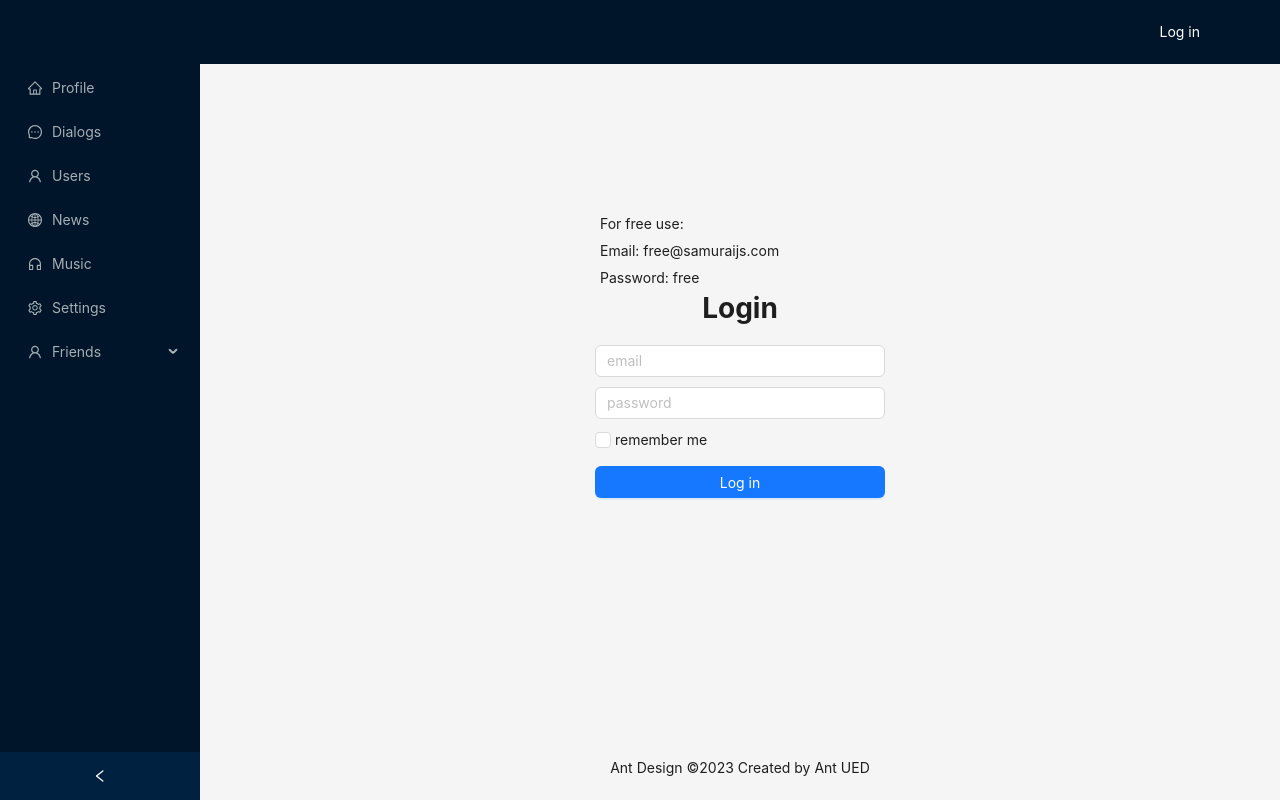
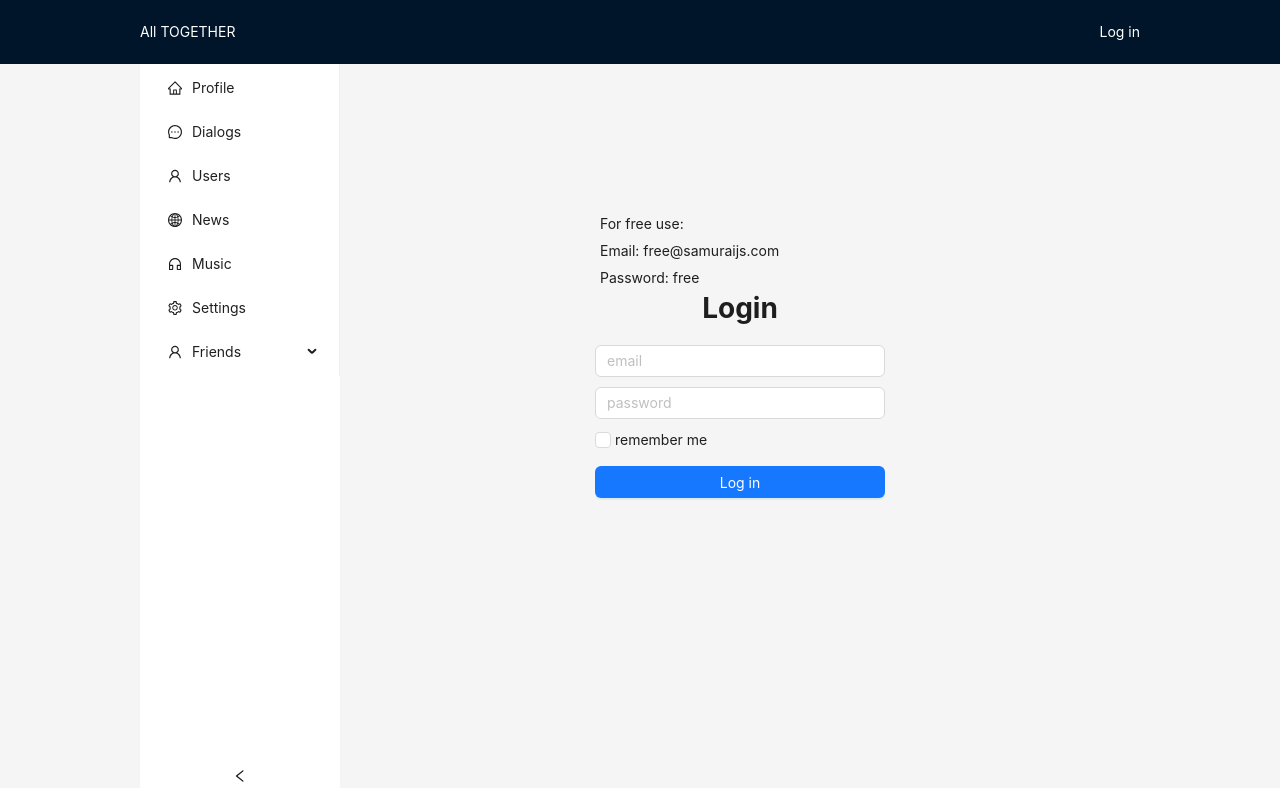
Before and after one commit to antonsadovskiy/samurai-way-main, a React (Create React App) app: page /#/login in a window 1280 px wide. Built offline with nearby package versions, Linux system fonts and the light colour scheme; no server answers.

Commit message:
change design

```diff
--- a/src/App.module.css
+++ /dev/null
@@ -1,6 +0,0 @@
-.layout {
-  min-height: 100vh;
-}
-.footer {
-  text-align: center;
-}
--- a/src/App.tsx
+++ b/src/App.tsx
@@ -1,10 +1,9 @@
 import React from "react";
-import s from "./App.module.css";
 import { connect } from "react-redux";
+import containerStyle from "./common/Container.module.css";
 import { initializeApp } from "./redux/app/appReducer";
 import { AppStateType } from "./redux/redux-store";
 import Layout from "antd/es/layout";
-import { Footer } from "antd/es/layout/layout";
 import Preloader from "./components/common/Preloader/Preloader";
 import HeaderContainer from "./components/Header/HeaderContainer";
 import Navbar from "./components/Navbar/Navbar";
@@ -31,17 +30,14 @@ class App extends React.Component<PropsType> {
 
   render() {
     return this.props.initialized ? (
-      <Layout className={s.layout}>
-        <Navbar
-          collapsed={this.state.collapsed}
-          onCollapseHandler={this.changeCollapse.bind(this)}
-        />
-        <Layout className="site-layout">
-          <HeaderContainer />
+      <Layout>
+        <HeaderContainer />
+        <Layout hasSider className={containerStyle.container}>
+          <Navbar
+            collapsed={this.state.collapsed}
+            onCollapseHandler={this.changeCollapse.bind(this)}
+          />
           <MainContent />
-          <Footer className={s.footer}>
-            Ant Design ©2023 Created by Ant UED
-          </Footer>
         </Layout>
       </Layout>
     ) : (
--- /dev/null
+++ b/src/common/Container.module.css
@@ -0,0 +1,5 @@
+.container {
+    max-width: 1000px;
+    width: 100%;
+    margin: 0 auto;
+}
--- a/src/components/Dialogs/Dialogs.tsx
+++ b/src/components/Dialogs/Dialogs.tsx
@@ -3,10 +3,6 @@ import s from "./Dialogs.module.css";
 import UserMessageItem from "./Messages/UserMessageItem/UserMessageItem";
 import FriendMessageItem from "./Messages/FriendMessageItem/FriendMessageItem";
 import { DialogsPropsType } from "./DialogsContainer";
-import {
-  maxLengthCreator,
-  minLengthCreator,
-} from "../../utils/validators/validators";
 import { Button, Input, List } from "antd";
 import DialogUser from "./DialogUser/DialogUser";
 import Compact from "antd/es/space/Compact";
@@ -32,6 +28,7 @@ const Dialogs: FC<DialogsPropsType> = (props) => {
     setMessage(e.currentTarget.value);
   const onSendMessageClick = () => {
     props.sendMessage(message);
+    setMessage("");
   };
 
   return (
--- a/src/components/Header/Header.module.css
+++ b/src/components/Header/Header.module.css
@@ -1,8 +1,11 @@
 .loginBlock {
-  margin-right: 30px;
+  /*margin-right: 30px;*/
+  /*display: flex;*/
+  /*justify-content: flex-end;*/
+  /*align-items: center;*/
   display: flex;
-  justify-content: flex-end;
   align-items: center;
+  justify-content: space-between;
 }
 .authorisedUser {
   display: flex;
--- a/src/components/Header/Header.tsx
+++ b/src/components/Header/Header.tsx
@@ -1,6 +1,7 @@
 import React, { FC } from "react";
 import { NavLink } from "react-router-dom";
 import s from "./Header.module.css";
+import containerStyle from "../../common/Container.module.css";
 import { Header } from "antd/lib/layout/layout";
 import { Button } from "antd";
 
@@ -15,7 +16,10 @@ const AppHeader: FC<HeaderPropsType> = (props) => {
 
   return (
     <Header>
+      <div className={containerStyle.container}>
         <div className={s.loginBlock}>
+          <div style={{ color: "white" }}>All TOGETHER</div>
+          <div>
             {props.isAuth ? (
               <div className={s.authorisedUser}>
                 <div>{props.login}</div>
@@ -29,6 +33,8 @@ const AppHeader: FC<HeaderPropsType> = (props) => {
               </NavLink>
             )}
           </div>
+        </div>
+      </div>
     </Header>
   );
 };
--- a/src/components/MainContent/MainContent.tsx
+++ b/src/components/MainContent/MainContent.tsx
@@ -11,7 +11,7 @@ import { Content } from "antd/es/layout/layout";
 
 const MainContent = () => {
   return (
-    <Content style={{ margin: "10px" }}>
+    <Content style={{ margin: "10px", minHeight: "88vh" }}>
       <Route exact path={"/"} render={() => <Redirect to={"/profile"} />} />
       <Route path="/profile/:userId?" render={() => <ProfileContainer />} />
       <Route path="/dialogs" render={() => <DialogsContainer />} />
--- a/src/components/Navbar/Navbar.tsx
+++ b/src/components/Navbar/Navbar.tsx
@@ -89,12 +89,12 @@ const Navbar: FC<NavbarPropsType> = (props) => {
 
   return (
     <Sider
+      theme="light"
       collapsible
       collapsed={props.collapsed}
       onCollapse={onCollapseHandler}
     >
-      <div style={{ height: 32, margin: 16 }} />
-      <Menu theme="dark" mode="inline" items={items} />
+      <Menu theme="light" mode="inline" items={items} />
     </Sider>
   );
 };
--- a/src/components/Profile/MyPosts/MyPosts.tsx
+++ b/src/components/Profile/MyPosts/MyPosts.tsx
@@ -2,13 +2,12 @@ import React, { ChangeEvent, FC, memo, useState } from "react";
 import s from "./MyPosts.module.css";
 import Post from "./Post/Post";
 import { MyPostsPropsType } from "./MyPostsContainer";
-import { Button } from "antd";
+import { Button, Input } from "antd";
 import Compact from "antd/es/space/Compact";
-import TextArea from "antd/es/input/TextArea";
 
 const MyPosts: FC<MyPostsPropsType> = memo((props) => {
   const [postText, setPostText] = useState("");
-  const changeHandler = (e: ChangeEvent<HTMLTextAreaElement>) => {
+  const changeHandler = (e: ChangeEvent<HTMLInputElement>) => {
     setPostText(e.currentTarget.value);
   };
 
@@ -31,7 +30,9 @@ const MyPosts: FC<MyPostsPropsType> = memo((props) => {
   return (
     <div className={s.postsContainer}>
       <Compact style={{ width: "100%" }}>
-        <TextArea
+        <Input
+          showCount
+          maxLength={500}
           onChange={changeHandler}
           defaultValue="type something..."
           value={postText}
--- a/src/components/Profile/ProfileInfo/ProfileInfo.module.css
+++ b/src/components/Profile/ProfileInfo/ProfileInfo.module.css
@@ -2,7 +2,6 @@
   display: flex;
   flex-direction: column;
   justify-content: center;
-  max-width: 500px;
   width: 100%;
 }
 .backgroundImage {
@@ -11,6 +10,4 @@
 }
 .cardInfo {
   display: flex;
-  flex-direction: column;
-  gap: 50px;
 }
--- a/src/components/Profile/ProfileInfoSkeleton/ProfileInfoSkeleton.tsx
+++ b/src/components/Profile/ProfileInfoSkeleton/ProfileInfoSkeleton.tsx
@@ -12,7 +12,7 @@ const ProfileInfoSkeleton = () => {
         <Skeleton.Avatar
           shape={"square"}
           active
-          style={{ width: "500px", height: "116px" }}
+          style={{ width: "780px", height: "182px" }}
         />
       }
     >
@@ -26,7 +26,6 @@ const ProfileInfoSkeleton = () => {
             />
           }
         />
-        <Meta title={<Skeleton active paragraph={{ rows: 1 }} />} />
       </div>
     </Card>
   );
```
Lines whose indentation alone changed are shown as unchanged.
